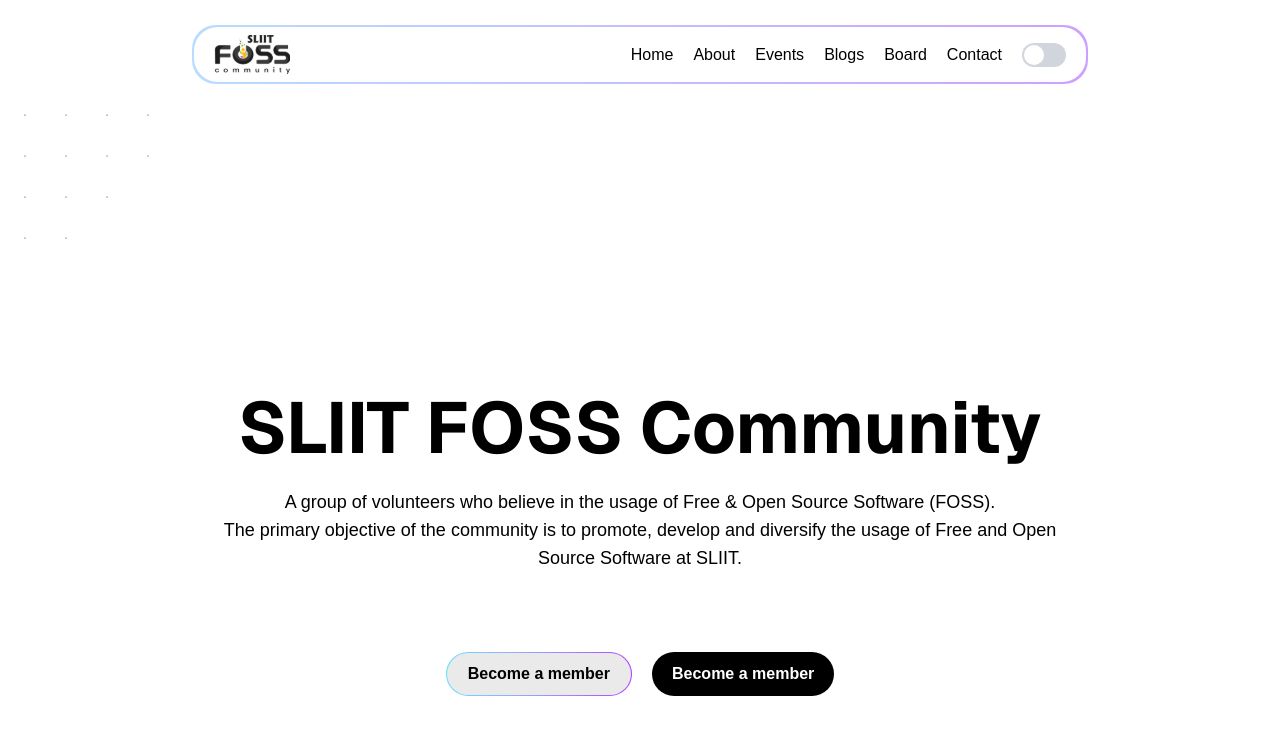
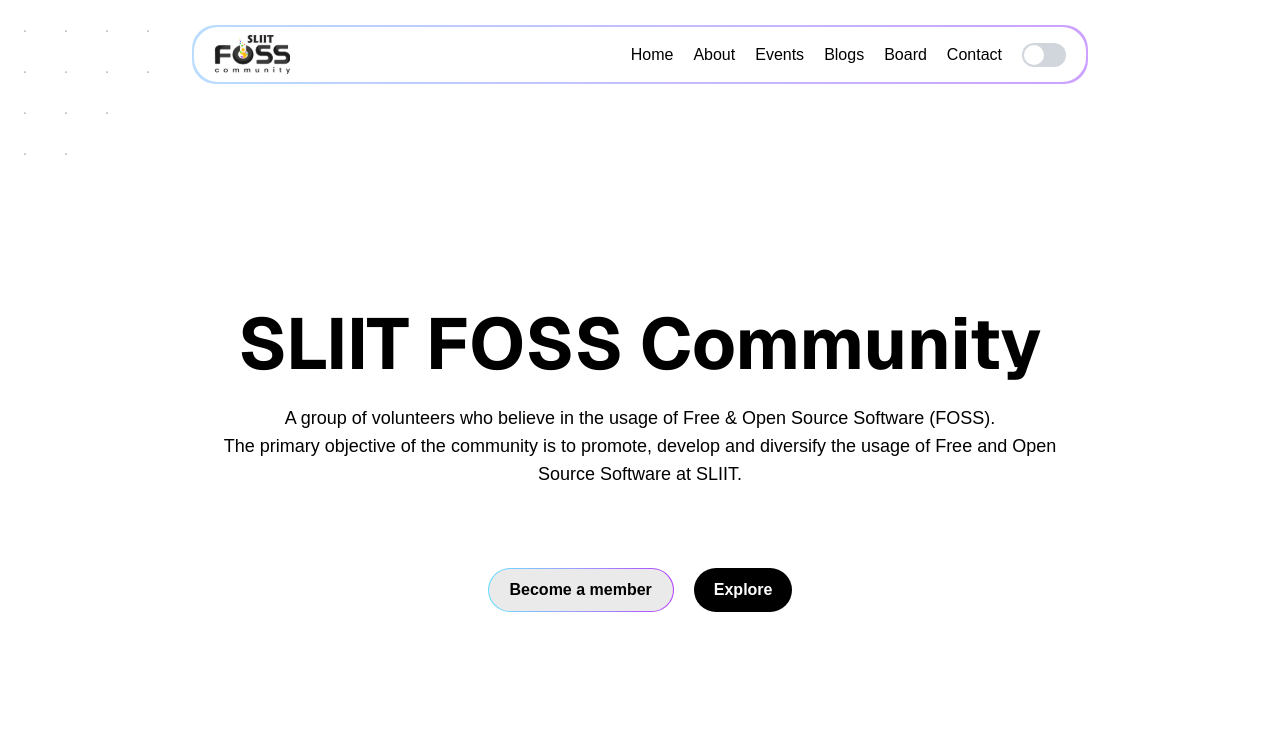
Before and after one commit to sliit-foss/sliitfoss-official, a Next.js app: page / in a window 1280 px wide. Shown: the top 734 px of the page. Built offline with nearby package versions, Linux system fonts and the light colour scheme.

Commit message:
fix: nav bar to fit the rest of the layout
-  additionally changes become a member to explore

```diff
--- a/src/app/globals.css
+++ b/src/app/globals.css
@@ -18,13 +18,6 @@
   --background-image-gradient-primary: var(--gradient-primary);
 }
 
-@media (prefers-color-scheme: dark) {
-  :root {
-    --background: #0a0a0a;
-    --foreground: #ededed;
-  }
-}
-
 body {
   background: var(--background);
   color: var(--foreground);
--- a/src/app/layout.tsx
+++ b/src/app/layout.tsx
@@ -1,5 +1,6 @@
 import type { Metadata } from 'next';
 import { Geist, Geist_Mono } from 'next/font/google';
+import NavBar from '@/components/NavBar';
 import './globals.css';
 
 const geistSans = Geist({
@@ -27,6 +28,7 @@
       <body
         className={`${geistSans.variable} ${geistMono.variable} antialiased`}
       >
+        <NavBar />
         {children}
       </body>
     </html>
--- a/src/app/page.tsx
+++ b/src/app/page.tsx
@@ -1,10 +1,8 @@
-import NavBar from "@/components/NavBar";
 import Hero from '@/components/Hero';
 
 export default function Home() {
   return (
-    <main className="bg-white">
-      <NavBar/>
+    <main className="bg-white relative">
       <Hero />
     </main>
   );
--- a/src/components/Hero.tsx
+++ b/src/components/Hero.tsx
@@ -11,7 +11,7 @@
         dotSize={1}
         gap={40}
       />
-      <div className="absolute top-0 left-0 h-full grid content-center-safe z-40 w-full h-full">
+      <div className="absolute top-0 left-0 grid content-center-safe z-40 w-full h-full">
         <h1 className="grid justify-center font-bold text-3xl md:text-5xl lg:text-7xl font-sans mt-30 text-black">
           SLIIT FOSS Community
         </h1>
@@ -35,7 +35,7 @@
             </Button>
           </div>
           <Button type="primary" className="font-semibold">
-            Become a member
+            Explore
           </Button>
         </div>
       </div>
--- a/src/components/NavBar.tsx
+++ b/src/components/NavBar.tsx
@@ -9,7 +9,7 @@
   const [open, setOpen] = useState(false);
 
   return (
-    <div className="w-screen flex items-center justify-center md:mt-[25px]">
+    <div className="fixed z-1000 w-screen flex items-center justify-center md:mt-[25px]">
       <nav className="md:rounded-[24px] bg-gradient-primary p-[2px] w-screen md:w-[70%] md:flex md:items-center md:justify-center">
         <div className="md:rounded-[24px] bg-white text-black flex flex-col justify-between md:flex-row md:w-[100%] px-[5px] py-[5px] md:px-[20px] md:py-[5px]">
           <div className="flex items-center justify-between">
```
Also changed, not shown: tailwind.config.js (+6 -6 lines).
